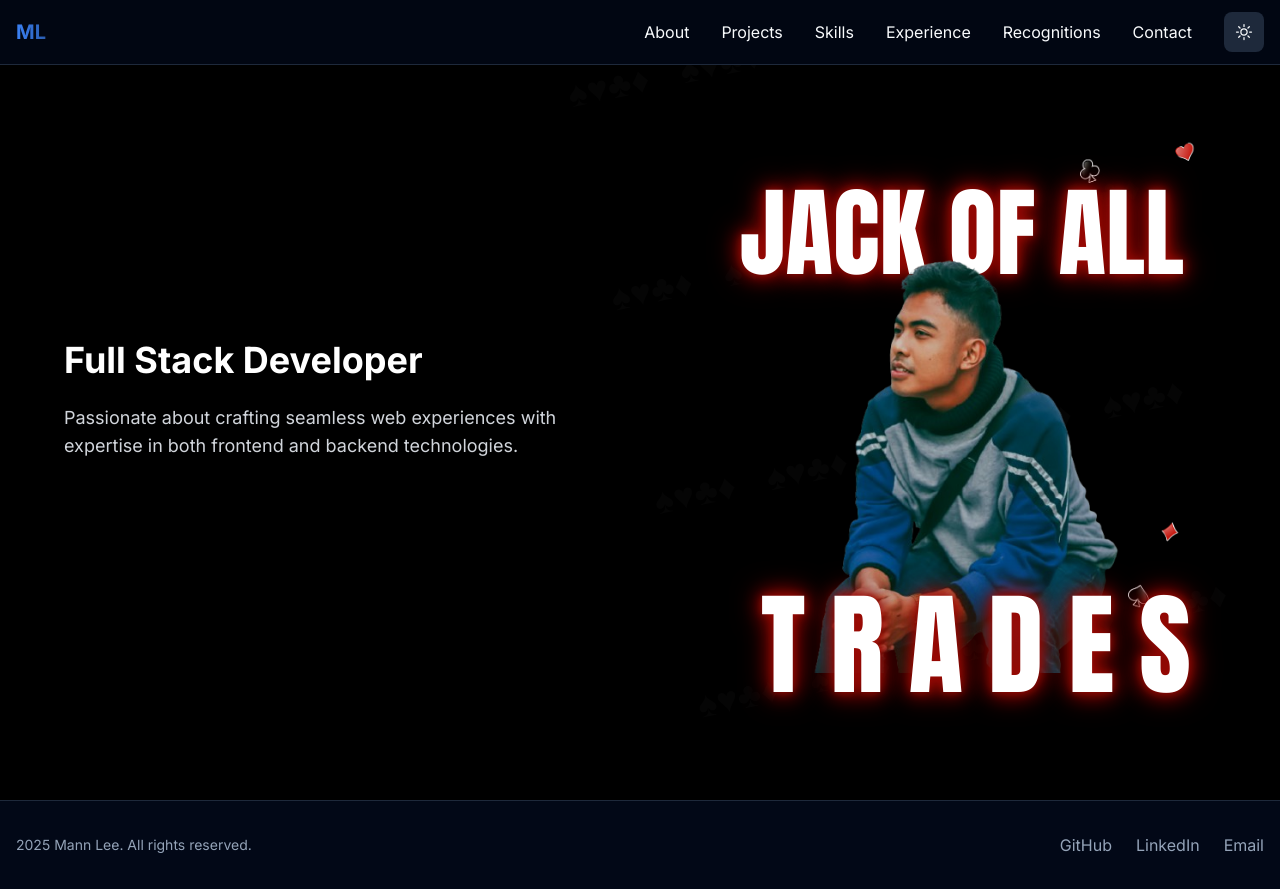
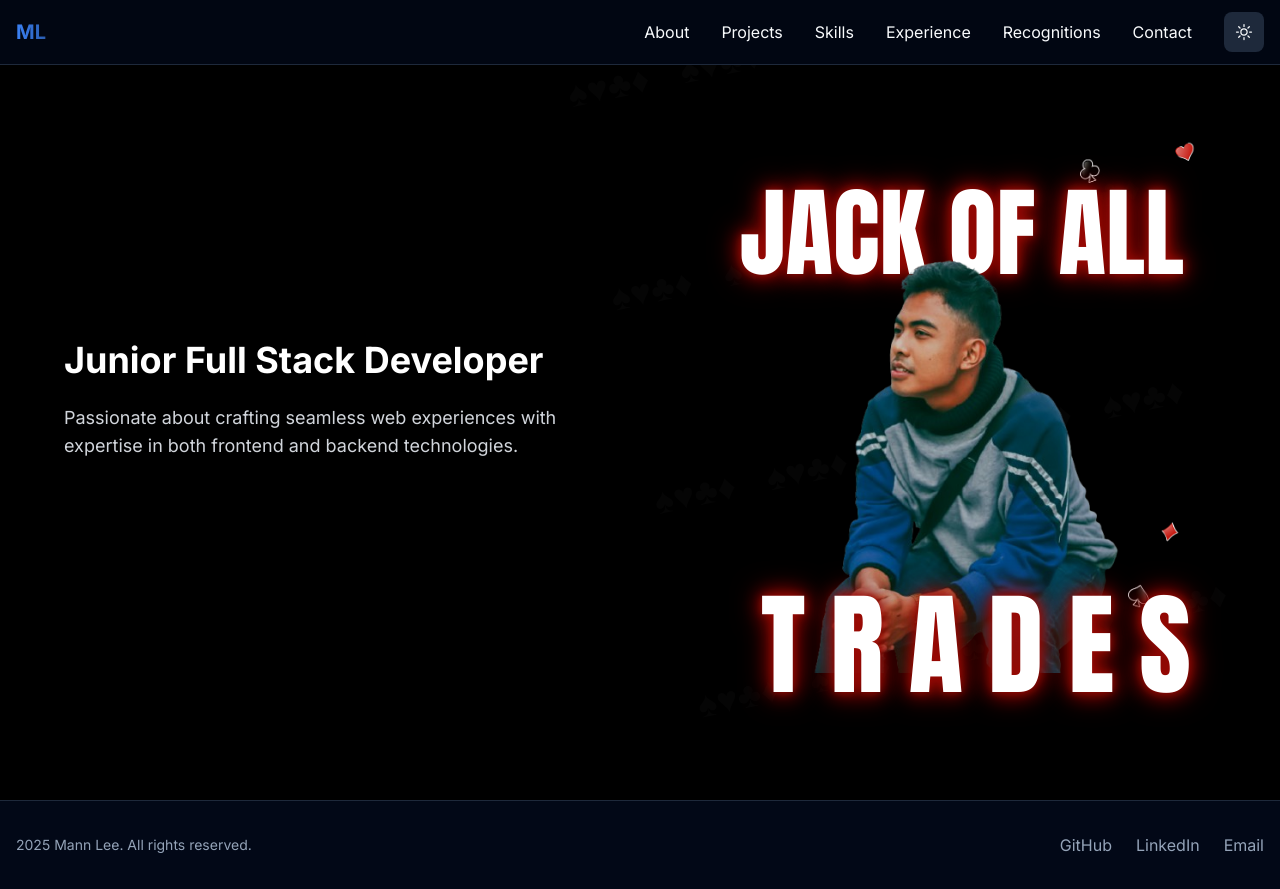
Before and after one commit to MannLester/PortfolioWebsite, a Next.js app: page / in a window 1280 px wide. Built offline with nearby package versions, Linux system fonts and the light colour scheme.

Commit message:
Minor Fix

```diff
--- a/src/components/sections/HomePage.tsx
+++ b/src/components/sections/HomePage.tsx
@@ -24,7 +24,7 @@ export default function HomePage() {
         {/* Left side - content */}
         <div className="flex-1 flex items-center justify-center px-16">
           <div className="space-y-6">
-            <h2 className="text-white text-4xl font-bold">Full Stack Developer</h2>
+            <h2 className="text-white text-4xl font-bold">Junior Full Stack Developer</h2>
             <p className="text-gray-300 text-lg max-w-xl">
               Passionate about crafting seamless web experiences with expertise in both frontend and backend technologies.
             </p>
```
